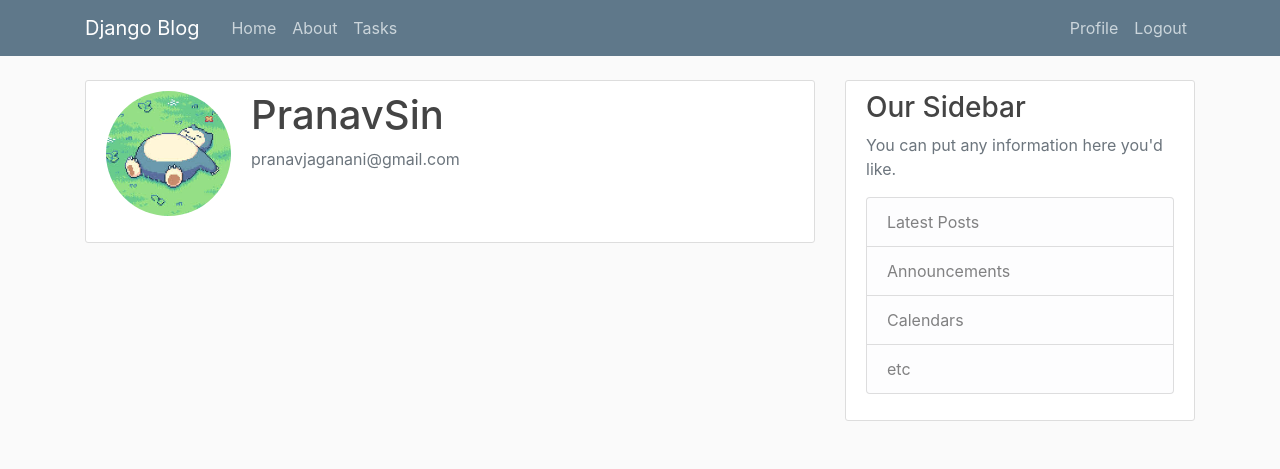
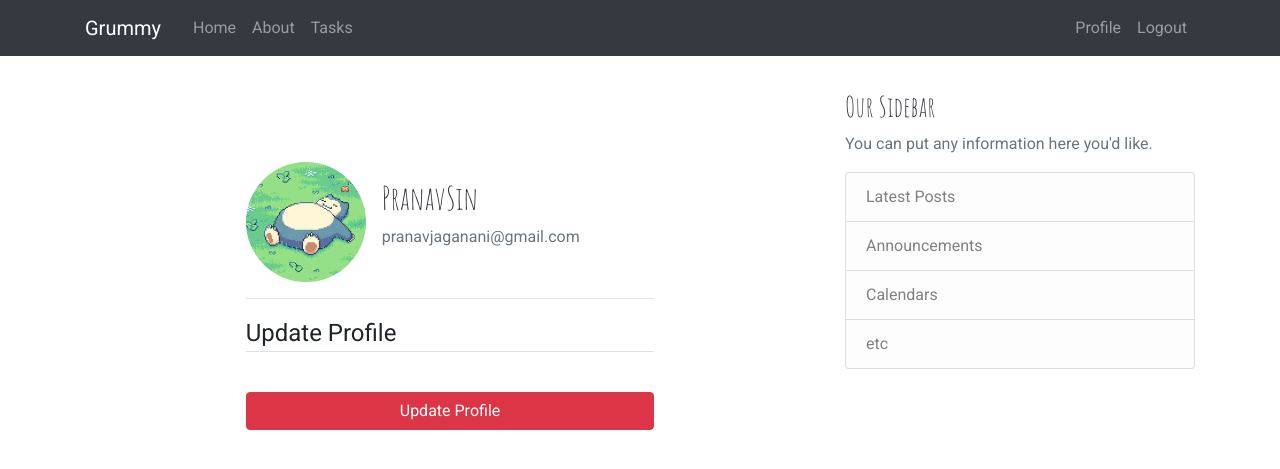
Before and after one commit to Sinster69/Grummy, a Django app: page /profile/ in a window 1280 px wide. Shown: the top 469 px of the page. Run offline with Django 5.2, Linux system fonts and the light colour scheme; a user stored in the database is signed in; data comes from the database, SQL or seed files in the repository; both versions use the stored data as it was after the commit; some libraries are stand-ins or nearby versions.

Commit message:
second beautiful commit

```diff
--- a/authentic/static/authentic/main.css
+++ /dev/null
@@ -1,84 +0,0 @@
-body {
-  background: #fafafa;
-  color: #333333;
-  margin-top: 5rem;
-}
-
-h1, h2, h3, h4, h5, h6 {
-  color: #444444;
-}
-
-ul {
-  margin: 0;
-}
-
-.bg-steel {
-  background-color: #5f788a;
-}
-
-.site-header .navbar-nav .nav-link {
-  color: #cbd5db;
-}
-
-.site-header .navbar-nav .nav-link:hover {
-  color: #ffffff;
-}
-
-.site-header .navbar-nav .nav-link.active {
-  font-weight: 500;
-}
-
-.content-section {
-  background: #ffffff;
-  padding: 10px 20px;
-  border: 1px solid #dddddd;
-  border-radius: 3px;
-  margin-bottom: 20px;
-}
-
-.article-title {
-  color: #444444;
-}
-
-a.article-title:hover {
-  color: #428bca;
-  text-decoration: none;
-}
-
-.article-content {
-  white-space: pre-line;
-}
-
-.article-img {
-  height: 65px;
-  width: 65px;
-  margin-right: 16px;
-}
-
-.article-metadata {
-  padding-bottom: 1px;
-  margin-bottom: 4px;
-  border-bottom: 1px solid #e3e3e3
-}
-
-.article-metadata a:hover {
-  color: #333;
-  text-decoration: none;
-}
-
-.article-svg {
-  width: 25px;
-  height: 25px;
-  vertical-align: middle;
-}
-
-.account-img {
-  height: 125px;
-  width: 125px;
-  margin-right: 20px;
-  margin-bottom: 16px;
-}
-
-.account-heading {
-  font-size: 2.5rem;
-}
--- a/authentic/templates/authentic/base.html
+++ b/authentic/templates/authentic/base.html
@@ -1,41 +1,62 @@
 {% load static %}
+
 <!DOCTYPE html>
 <html lang="en">
+
 <head>
 
-    <!-- Required meta tags -->
+<!-- Meta -->
 <meta charset="utf-8">
 <meta name="viewport" content="width=device-width, initial-scale=1, shrink-to-fit=no">
 
-    <!-- Bootstrap CSS -->
-    <link rel="stylesheet" href="https://cdn.jsdelivr.net/npm/bootstrap@4.0.0/dist/css/bootstrap.min.css" integrity="sha384-Gn5384xqQ1aoWXA+058RXPxPg6fy4IWvTNh0E263XmFcJlSAwiGgFAW/dAiS6JXm" crossorigin="anonymous">
+<!-- Bootstrap -->
+<link rel="stylesheet" href="https://cdn.jsdelivr.net/npm/bootstrap@4.0.0/dist/css/bootstrap.min.css">
 
-    <link rel="stylesheet" type="text/css" href="{% static 'authentic/main.css' %}">
+<!-- Google Fonts -->
+<link href="https://fonts.googleapis.com/css?family=Roboto:300,400,500,700" rel="stylesheet">
+<link href="https://fonts.googleapis.com/css?family=Amatic+SC:400,700" rel="stylesheet">
+<link href="https://fonts.googleapis.com/css?family=Inter:300,400,500,600" rel="stylesheet">
+
+<!-- Your CSS -->
+<link rel="stylesheet" href="{% static 'authentic/css/main.css' %}">
 
 {% if title %}
-        <title> Django Blog - {{title}}</title>
+<title>Grummy - {{ title }}</title>
 {% else %}
-        <title> Django Blog </title>
+<title>Grummy</title>
 {% endif %}
+
 </head>
+
 <body>
+
 <header class="site-header">
-    <nav class="navbar navbar-expand-md navbar-dark bg-steel fixed-top">
+<nav class="navbar navbar-expand-md navbar-dark bg-dark fixed-top">
+
 <div class="container">
-        <a class="navbar-brand mr-4" href="{% url 'blog-home' %}">Django Blog</a>
-        <button class="navbar-toggler" type="button" data-toggle="collapse" data-target="#navbarToggle" aria-controls="navbarToggle" aria-expanded="false" aria-label="Toggle navigation">
+
+<a class="navbar-brand mr-4" href="{% url 'blog-home' %}">Grummy</a>
+
+<button class="navbar-toggler" type="button" data-toggle="collapse"
+data-target="#navbarToggle" aria-controls="navbarToggle"
+aria-expanded="false" aria-label="Toggle navigation">
 <span class="navbar-toggler-icon"></span>
 </button>
+
 <div class="collapse navbar-collapse" id="navbarToggle">
+
 <div class="navbar-nav mr-auto">
 <a class="nav-item nav-link" href="{% url 'blog-home' %}">Home</a>
 <a class="nav-item nav-link" href="{% url 'blog-about' %}">About</a>
 <a class="nav-item nav-link" href="{% url 'task-list' %}">Tasks</a>
 </div>
-            <!-- Navbar Right Side -->
+
 <div class="navbar-nav">
+
 {% if user.is_authenticated %}
+
 <a class="nav-item nav-link" href="{% url 'profile' %}">Profile</a>
+
 <form method="POST" action="{% url 'logout' %}" class="form-inline">
 {% csrf_token %}
 <button class="nav-item nav-link btn btn-link" style="border:none;">Logout</button>
@@ -47,15 +68,20 @@
 <a class="nav-item nav-link" href="{% url 'register' %}">Register</a>
 
 {% endif %}
+
 </div>
+
 </div>
 </div>
 </nav>
 </header>
 
-    <main role="main" class="container">
+<main role="main" class="container" style="margin-top:90px;">
+
 <div class="row">
+
 <div class="col-md-8">
+
 {% if messages %}
 {% for message in messages %}
 <div class="alert alert-{{ message.tags }}">
@@ -63,29 +89,42 @@
 </div>
 {% endfor %}
 {% endif %}
+
 {% block content %}{% endblock %}
+
 </div>
+
 <div class="col-md-4">
 <div class="content-section">
+
 <h3>Our Sidebar</h3>
-            <p class='text-muted'>You can put any information here you'd like.
+
+<p class="text-muted">
+You can put any information here you'd like.
+</p>
+
 <ul class="list-group">
+
 <li class="list-group-item list-group-item-light">Latest Posts</li>
 <li class="list-group-item list-group-item-light">Announcements</li>
 <li class="list-group-item list-group-item-light">Calendars</li>
 <li class="list-group-item list-group-item-light">etc</li>
+
 </ul>
-            </p>
+
 </div>
+
 </div>
+
 </div>
+
+</div>
+
 </main>
 
+<script src="https://code.jquery.com/jquery-3.2.1.slim.min.js"></script>
+<script src="https://cdn.jsdelivr.net/npm/popper.js@1.12.9/dist/umd/popper.min.js"></script>
+<script src="https://cdn.jsdelivr.net/npm/bootstrap@4.0.0/dist/js/bootstrap.min.js"></script>
 
-    <!-- Optional JavaScript -->
-    <!-- jQuery first, then Popper.js, then Bootstrap JS -->
-    <script src="https://code.jquery.com/jquery-3.2.1.slim.min.js" integrity="sha384-KJ3o2DKtIkvYIK3UENzmM7KCkRr/rE9/Qpg6aAZGJwFDMVNA/GpGFF93hXpG5KkN" crossorigin="anonymous"></script>
-    <script src="https://cdn.jsdelivr.net/npm/popper.js@1.12.9/dist/umd/popper.min.js" integrity="sha384-ApNbgh9B+Y1QKtv3Rn7W3mgPxhU9K/ScQsAP7hUibX39j7fakFPskvXusvfa0b4Q" crossorigin="anonymous"></script>
-    <script src="https://cdn.jsdelivr.net/npm/bootstrap@4.0.0/dist/js/bootstrap.min.js" integrity="sha384-JZR6Spejh4U02d8jOt6vLEHfe/JQGiRRSQQxSfFWpi1MquVdAyjUar5+76PVCmYl" crossorigin="anonymous"></script>
 </body>
 </html>
--- a/users/templates/users/profile.html
+++ b/users/templates/users/profile.html
@@ -1,14 +1,73 @@
 {% extends "authentic/base.html" %}
 {% load crispy_forms_tags %}
+
 {% block content %}
-    <div class="content-section">
-      <div class="media">
-        <img class="rounded-circle account-img" src="{{ user.profile.image.url }}">
-        <div class="media-body">
-          <h2 class="account-heading">{{ user.username }}</h2>
-          <p class="text-secondary">{{ user.email }}</p>
-        </div>
+
+<div class="container mt-5">
+
+  <div class="row justify-content-center">
+
+
+<div class="col-md-8">
+
+  <div class="content-section p-4">
+
+    <div class="media align-items-center">
+
+      <img class="rounded-circle account-img mr-3"
+           src="{{ user.profile.image.url }}"
+           style="width:120px;height:120px;object-fit:cover;">
+
+      <div class="media-body">
+
+        <h2 class="account-heading">
+          {{ user.username }}
+        </h2>
+
+        <p class="text-secondary">
+          {{ user.email }}
+        </p>
+
       </div>
-      <!-- FORM HERE -->
+
     </div>
-{% endblock content %}
+
+    <hr>
+
+    <!-- Update Profile Form -->
+
+    <form method="POST" enctype="multipart/form-data">
+
+      {% csrf_token %}
+
+      <fieldset class="form-group">
+
+        <legend class="border-bottom mb-4">
+          Update Profile
+        </legend>
+
+        {{ u_form|crispy }}
+        {{ p_form|crispy }}
+
+      </fieldset>
+
+      <div class="form-group">
+
+        <button class="btn btn-danger btn-block" type="submit">
+          Update Profile
+        </button>
+
+      </div>
+
+    </form>
+
+  </div>
+
+</div>
+
+
+  </div>
+
+</div>
+
+{% endblock %}
```
Also changed, not shown: authentic/templates/authentic/about.html (+53 -2 lines), authentic/templates/authentic/home.html (+59 -4 lines), users/forms.py (+8 -0 lines), users/templates/users/login.html (+44 -6 lines), users/templates/users/logout.html (+30 -6 lines), users/templates/users/register.html (+30 -10 lines), db.sqlite3. Lines whose indentation alone changed are shown as unchanged.
